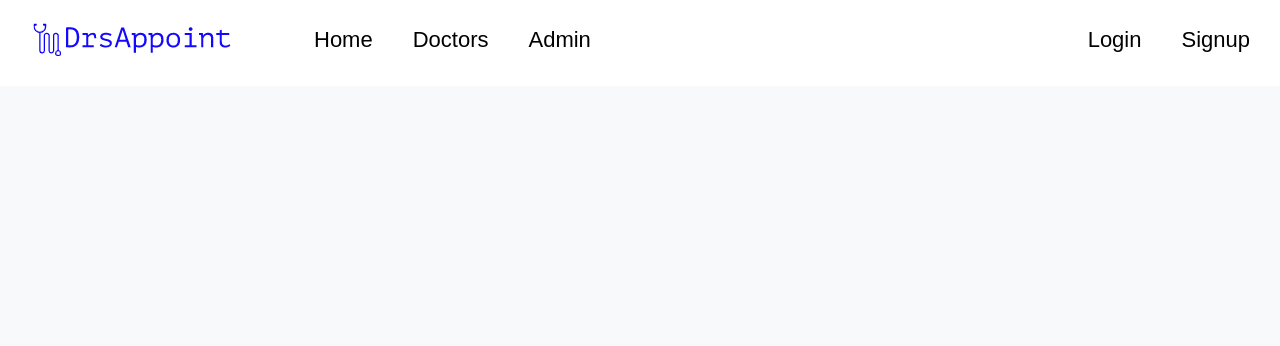
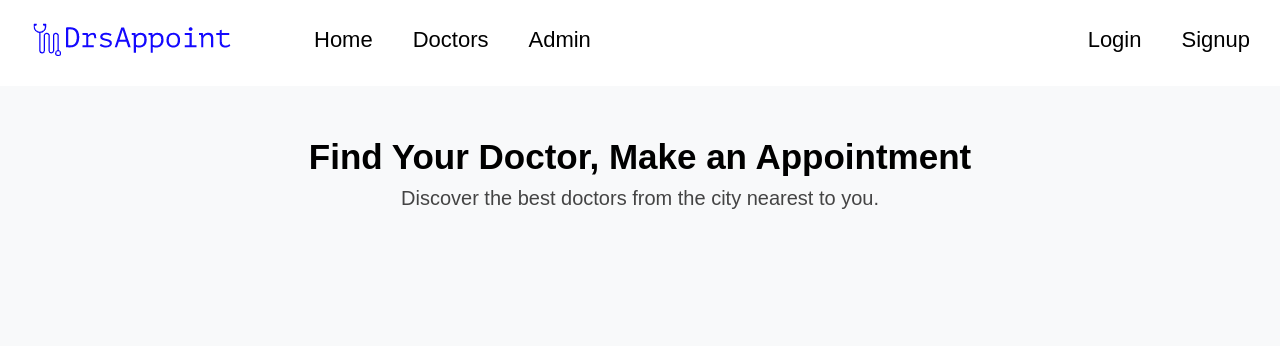
Before and after one commit to nadimnesar/doctor-appointment-booking, a PHP site: page / in a window 1280 px wide. Shown: the top 346 px of the page. Run offline with PHP 8.4, Linux system fonts and the light colour scheme.

Commit message:
update serach

```diff
--- a/assets/css/style.css
+++ b/assets/css/style.css
@@ -37,7 +37,7 @@ a:active {
     padding: 22px;
 }
 
-.nav-ul{
+.nav-ul {
     display: flex;
     list-style: none;
 }
@@ -47,7 +47,7 @@ a:active {
     padding-top: 5px;
 }
 
-.nav-ul-r{
+.nav-ul-r {
     display: flex;
     list-style: none;
     margin-left: auto;
@@ -56,5 +56,20 @@ a:active {
 .nav-items-r {
     padding-right: 20px;
     padding-top: 5px;
+}
 
+.search-txt {
+    padding-top: 35px;
+    text-align: center;
+    line-height: 10pt;
 }
+
+.search-txt h1 {
+    font-size: 35px;
+    font-weight: bold;
+}
+
+.search-txt p {
+    font-size: 20px;
+    color: #444444;
+}
--- a/index.html
+++ b/index.html
@@ -9,7 +9,6 @@
 
 <body>
     <header>
-        <nav>
         <div class="header-nav">
             <div class="nav-logo">
                 <a href="index.html">
@@ -36,8 +35,18 @@
                 </li>
             </ul>
         </div>
-        </nav>
     </header>
+
+    <section>
+        <div class="search-txt">
+            <h1>Find Your Doctor, Make an Appointment</h1>
+            <p>Discover the best doctors from the city nearest to you.</p>
+        </div>
+        <div class="search-box">
+
+        </div>
+    </section>
+
 </body>
 
 </html>
```
Lines whose indentation alone changed are shown as unchanged.
